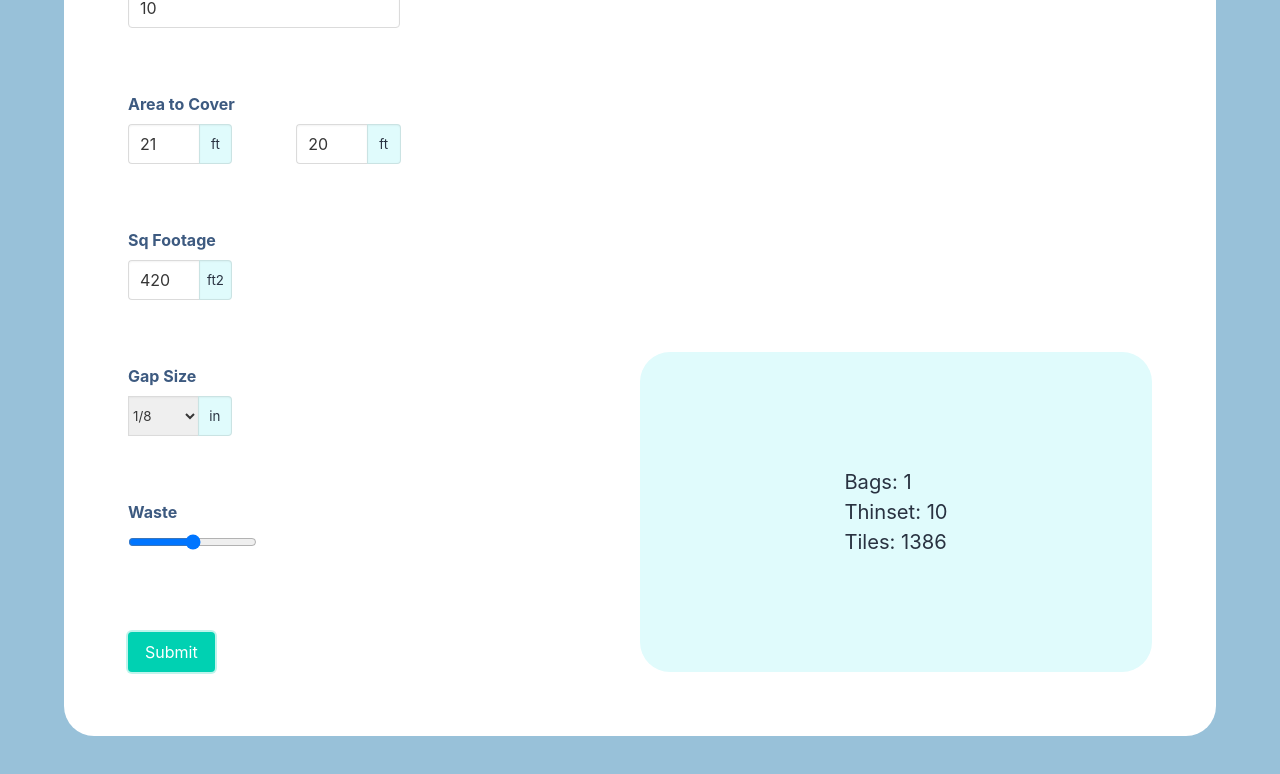
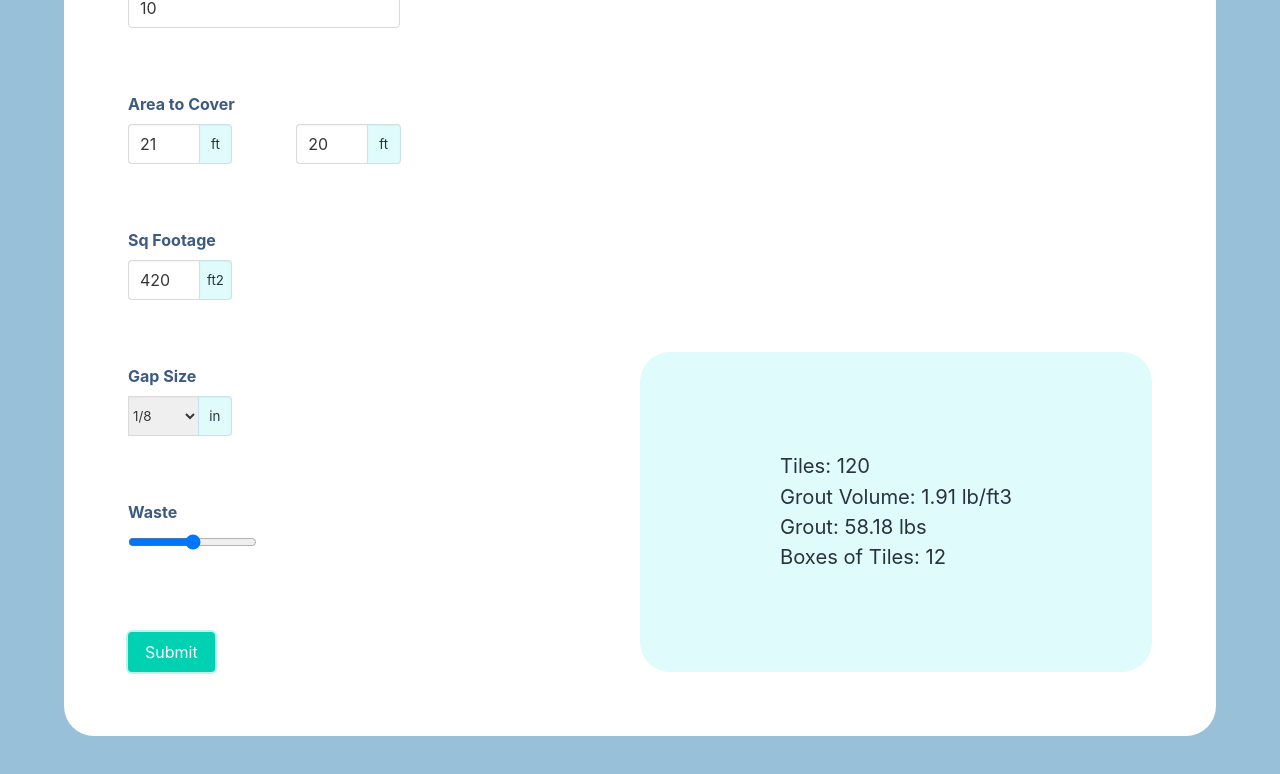
Before and after one commit to antiprysm/front-end, a React (Create React App) app: page / in a window 1280 px wide. Both pictures are taken after a click on the button "Submit". Shown: the part 926-1700 px from the top of the page. Built offline with nearby package versions, Linux system fonts and the light colour scheme.

Commit message:
New Math Calculations

```diff
--- a/src/components/Results.jsx
+++ b/src/components/Results.jsx
@@ -7,13 +7,13 @@ class Results extends React.Component {
   <div className="grid">
     <div className="box c">
         <div className="paragraph">
-      <p>Bags: {this.props.results.bags}</p>
-      <p>Thinset: {this.props.results.thinset}</p>
       <p>Tiles: {this.props.results.tiles}</p>
+      <p>Grout Volume: {this.props.results.groutVolume}{this.props.results.control==='Imperial'?' lb/ft3':' kg/m3'}</p>
+      <p>Grout: {this.props.results.grout}{this.props.results.control==='Imperial'?' lbs':' kgs'}</p>
+      <p>Boxes of Tiles: {this.props.results.tpB}</p>
       </div>
     </div>
   </div>
-
 </div>
   }
 }
--- a/src/components/ReviewForm.jsx
+++ b/src/components/ReviewForm.jsx
@@ -112,69 +112,19 @@ class ProductReviewForm extends React.Component {
     waste,
     gap_size_custom
   }) {
-
-    let thinset, bags, grout, boxes;
-    let metricGapSize = Number(gap_size);
-    console.assert(gap_size === 3.175, gap_size, MMsInInch);
-    let targetSqMM = square_footage * MMsInSqFt;
-
-    tile_width = tile_width * MMsInInch;
-    tile_height = tile_height * MMsInInch;
-    console.assert(
-      tile_width + metricGapSize === 155.575,
-      tile_width,
-      metricGapSize,
-      "Height of tile plus thinset"
-    );
-
-    let singleTileSquareMM =
-      (tile_width + metricGapSize) * (tile_height + metricGapSize);
-
-    console.debug("square mm of one tile", singleTileSquareMM);
-
-    let tiles = Math.ceil(targetSqMM / singleTileSquareMM);
-
-    let tilesWithWaste = Math.ceil(tiles * (1 / waste + 1));
-    let groutRatio = (tile_width * tile_height) / singleTileSquareMM;
-    let groutArea = targetSqMM - targetSqMM * groutRatio;
-    console.warn(groutArea / MMsInSqFt, "sq ft of grout");
-    let totalWetGroutVolMM3 = groutArea * Number(tile_depth);
-    let totalWetGroutVolM3 = totalWetGroutVolMM3 / 1000000000;
-    console.warn(totalWetGroutVolM3, "total wet grout volume");
-    let groutDensityKgM3 = 1600;
-    // https://www.omnicalculator.com/construction/grout?advanced=1&c=USD&v=hidden:1,dryMaterialPercentage:50!perc,weightPerBag:0.9072!kg,areaLength:20.4939015319!ft,areaWidth:20.4939015319!ft,tileLength:6!inch,tileWidth:7!inch,gapWidth:1%2F8!inch,gapDepth:1%2F8!inch,groutDensity:1600!kgm3
-    let groutMassKg = totalWetGroutVolM3 * groutDensityKgM3;
-    let kgperBag = 22.679618499987406; //for a 50lb bag
-    console.log(groutMassKg);
-    console.log(kgperBag);
-    bags = groutMassKg / kgperBag;
-    bags = Math.ceil(bags);
-    console.log(bags);
-    console.assert(
-      tilesWithWaste === 1525,
-      tilesWithWaste,
-      "Number of tiles: 1525 Tiles"
-    );
-
-    console.assert(waste === 10, waste, "Waste: 10 %");
-    console.assert(thinset === 22, thinset, "Thinset: 22 lb(s) of thinset");
-    console.assert(bags === 4, bags, "Thinset Bags: 1 X 50lb bag(s) of thinset");
-    console.assert(grout === 8, grout, "Total Grout Required: 8 lbs of Grout");
-    console.assert(boxes === 159, boxes, "Boxes of Tiles: 159");
-    // TO DO: set state all rendered data in the chosen unit of measurement
-    // make sure these are string values this.setState()
-    thinset = 10;
-    grout = 8;
-    boxes = 159;
-    waste = 10;
-
+    debugger;
+    let tileArea = tile_width * tile_height;
+    let atC = area_height * area_width;
+    let tiles = control === 'Imperial' ? atC / (tileArea / 12) : atC / (tileArea / 100);
+    let groutVolume = control === 'Imperial' ? Number(((atC % tiles) * tile_depth / 100).toFixed(2)) : Number(((atC % tiles) * tile_depth / 1600).toFixed(2));
+    let grout = control === 'Imperial' ? Number(((atC * (tile_depth / 12)) / groutVolume).toFixed(2)) : Number(((atC * (tile_depth / 100)) / groutVolume).toFixed(2));
+    let tpB = Math.ceil(tiles / tiles_per_box);
     this.setResults({
-      waste: waste,
-      thinset: thinset,
-      bags: bags,
+      control: control,
+      tiles: tiles,
+      groutVolume: groutVolume,
       grout: grout,
-      boxes: boxes,
-      tiles: tiles,
+      tpB: tpB,
     });
 
   }
```
